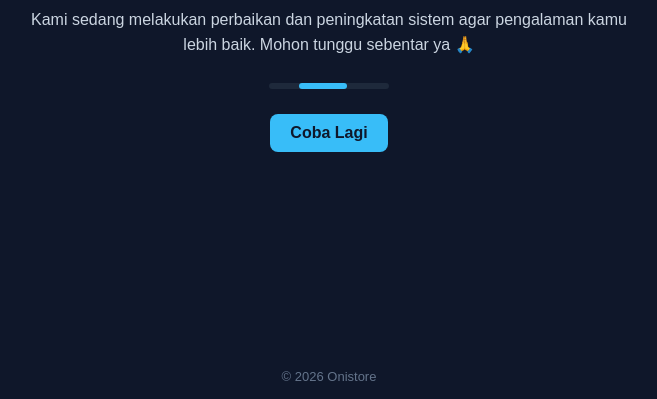
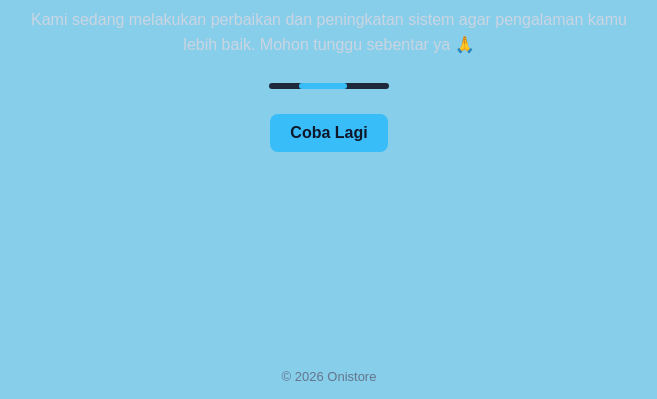
Before and after one commit to onistore/maintenance, a plain HTML site: page index.html in a window 1280 px wide. Shown: the part 401-800 px from the top of the page, without its empty margins (311-968 px from the left). Drawn offline with Linux system fonts and the light colour scheme.

Commit message:
Update index.html

```diff
--- a/index.html
+++ b/index.html
@@ -13,7 +13,7 @@
       flex-direction: column;
       justify-content: center;
       align-items: center;
-      background: #0f172a;
+      background: skyblue;
       color: white;
       font-family: Arial, sans-serif;
       overflow: hidden;
```
